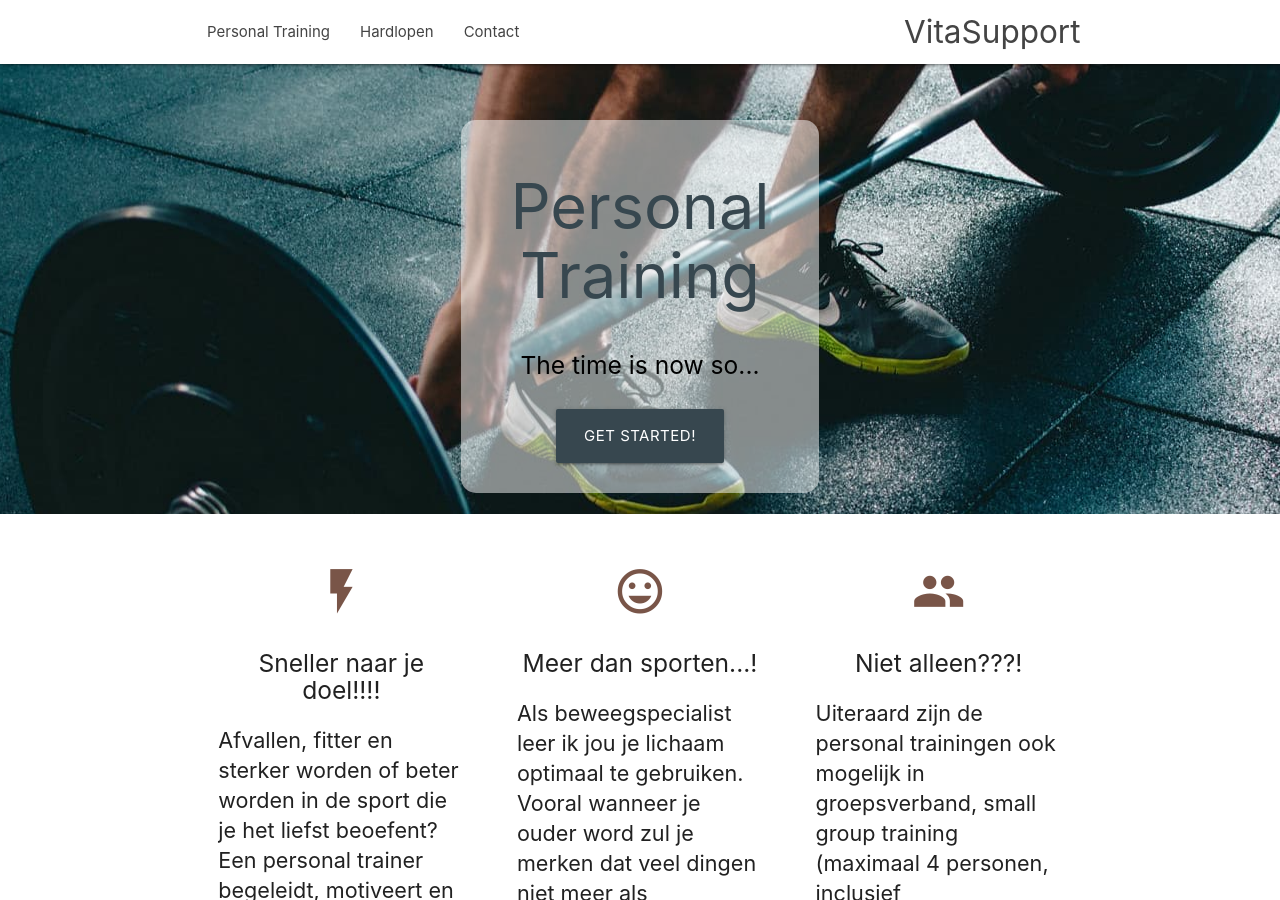
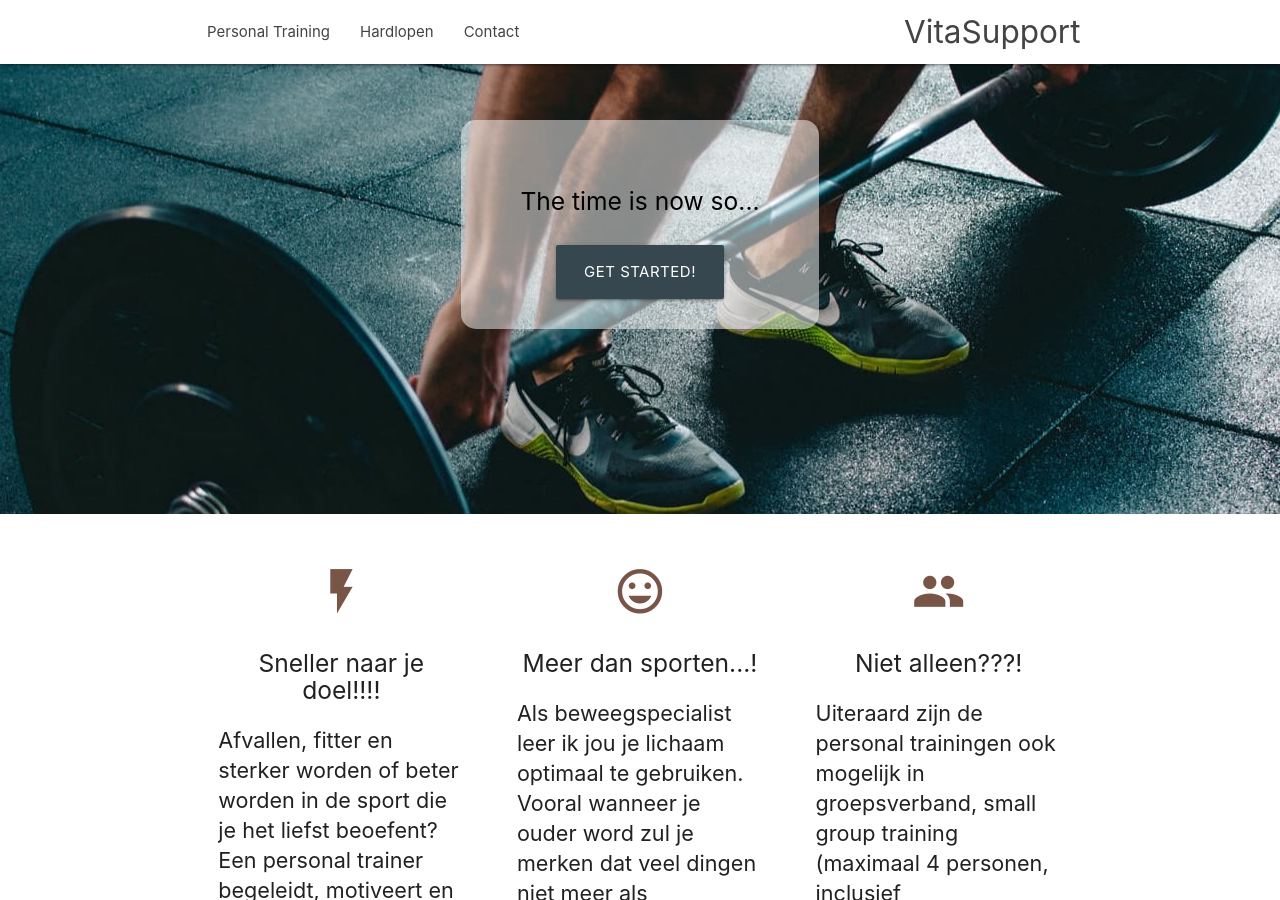
Before and after one commit to vitasupport/vitasupport-jekyll, a Jekyll site: the page built from my_pages/index.md, in a window 1280 px wide and 900 px high. Built offline with Jekyll 4.4.1, drawn with Linux system fonts in a browser that asks for light colours; nearby versions of some CDN libraries; a script that is not in the unit is left out.

Commit message:
Removed title

```diff
--- a/my_pages/index.md
+++ b/my_pages/index.md
@@ -1,6 +1,5 @@
 ---
 layout: homepage
-title: Personal Training
 permalink: /
 subtitle: The time is now so...
 cta: true
```
